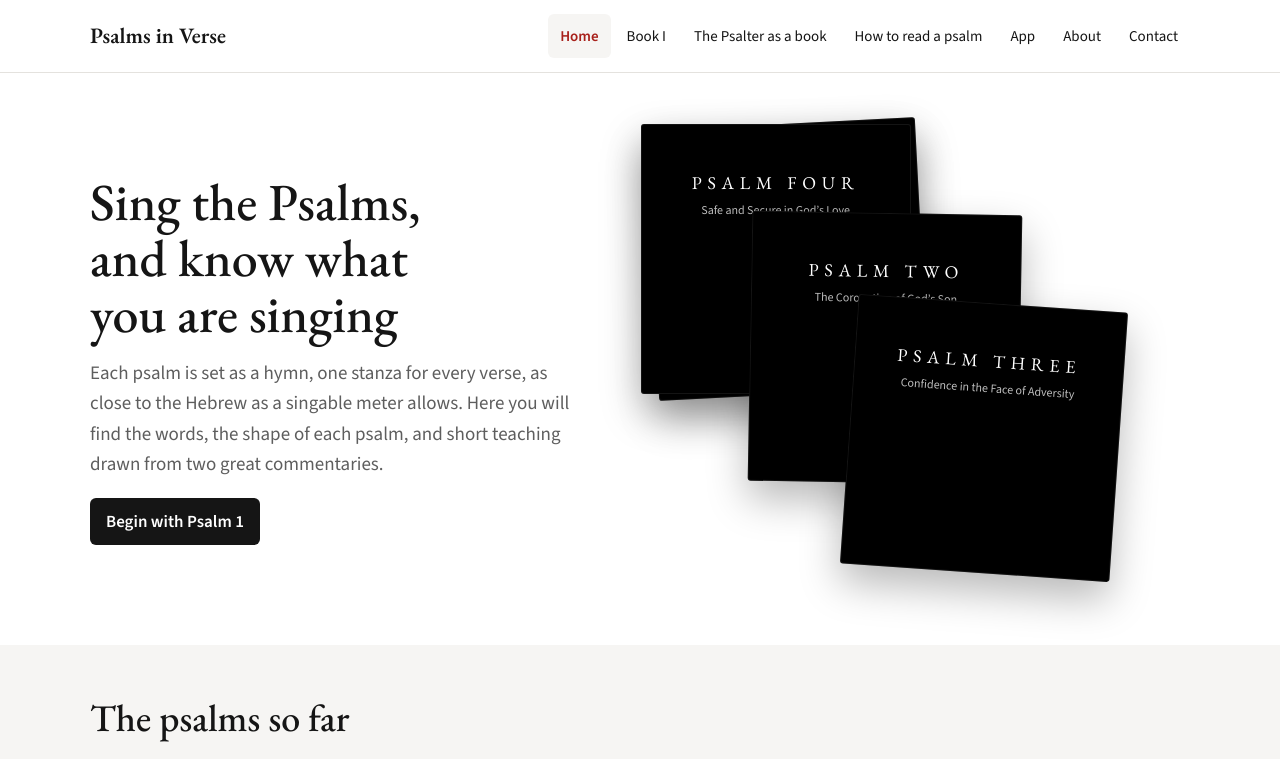
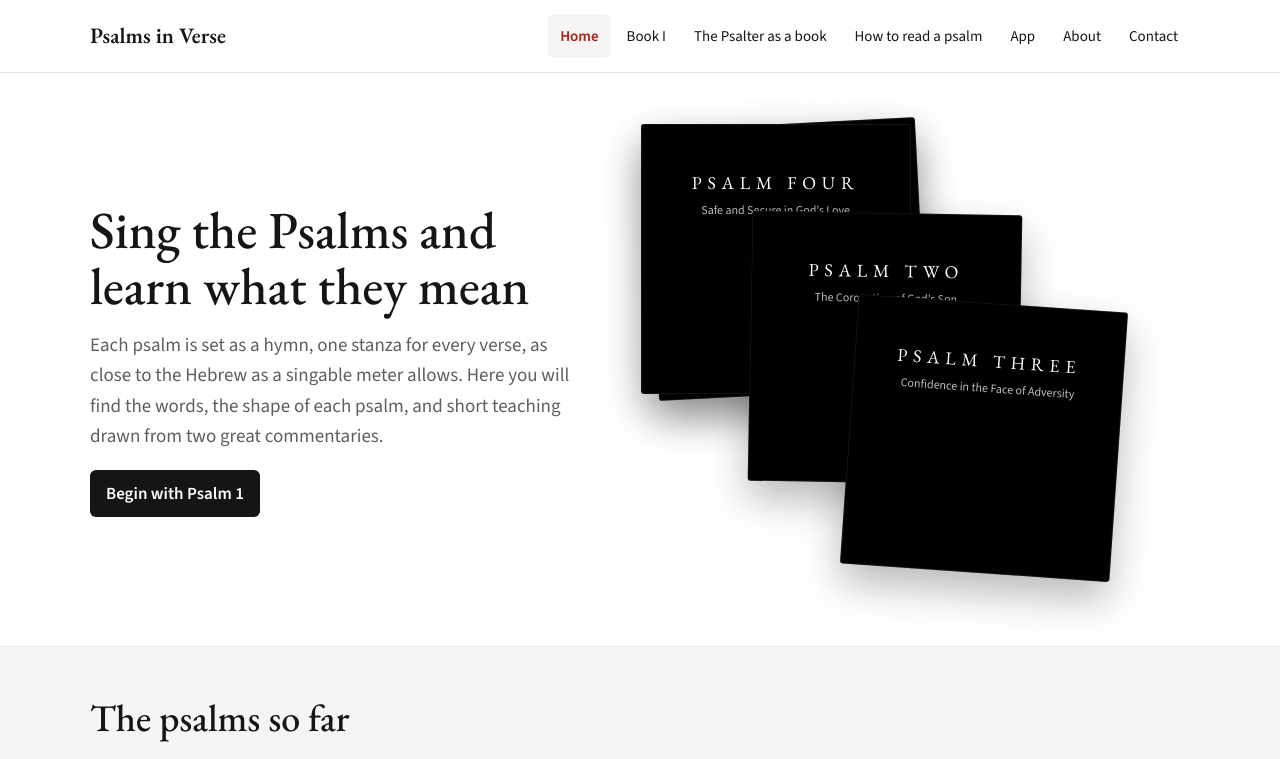
Before and after one commit to kurtasouthern-cmd/psalmsinverse, a plain HTML site: page index.html in a window 1280 px wide. Shown: the top 759 px of the page. Drawn offline with nearby package versions, Linux system fonts and the light colour scheme.

Commit message:
New home page headline
Co-Authored-By: Claude Opus 5.5 <noreply@anthropic.com>
Claude-Session: https://claude.ai/code/session_01PuiTUyzVsZ89LpDav4SSHH

```diff
--- a/index.html
+++ b/index.html
@@ -6,7 +6,7 @@
 <title>Psalms in Verse</title>
 <meta name="description" content="The Psalms set as congregational hymns, verse by verse, with teaching on each psalm drawn from Allen Ross, Samuel Terrien and Reading the Psalms Theologically.">
 <meta property="og:title" content="Psalms in Verse">
-<meta property="og:description" content="Sing the Psalms, and know what you are singing.">
+<meta property="og:description" content="Sing the Psalms and learn what they mean.">
 <link rel="icon" href="favicon.svg" type="image/svg+xml">
 <link rel="manifest" href="manifest.webmanifest">
 <meta name="theme-color" content="#000000">
@@ -216,7 +216,7 @@ const view=document.getElementById('view');
 const home=()=>`
 <section class="band"><div class="wrap hero">
   <div>
-    <h1>Sing the Psalms, and know what you are singing</h1>
+    <h1>Sing the Psalms and learn what they mean</h1>
     <p class="lede">Each psalm is set as a hymn, one stanza for every verse, as close to the Hebrew as a singable meter allows. Here you will find the words, the shape of each psalm, and short teaching drawn from two great commentaries.</p>
     <a class="btn" href="#psalm-1">Begin with Psalm 1</a>
   </div>
```
